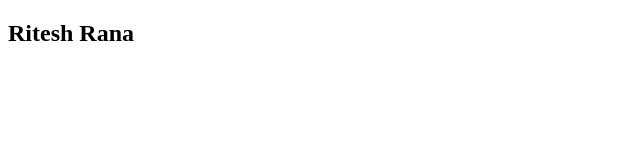
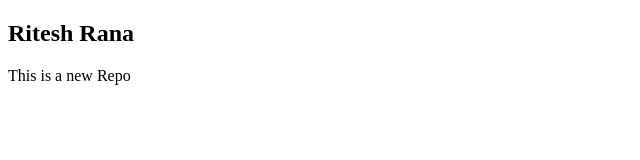
Before and after one commit to ritesh0304/localrepo, a plain HTML site: page index.html in a window 1280 px wide. Shown: the whole page, without its empty margins (0-640 px from the left). Drawn offline with Linux system fonts and the light colour scheme.

Commit message:
add new para

```diff
--- a/index.html
+++ b/index.html
@@ -7,5 +7,6 @@
 </head>
 <body>
     <h2>Ritesh Rana</h2>
+    <p>This is a new Repo</p>
 </body>
 </html>
```
